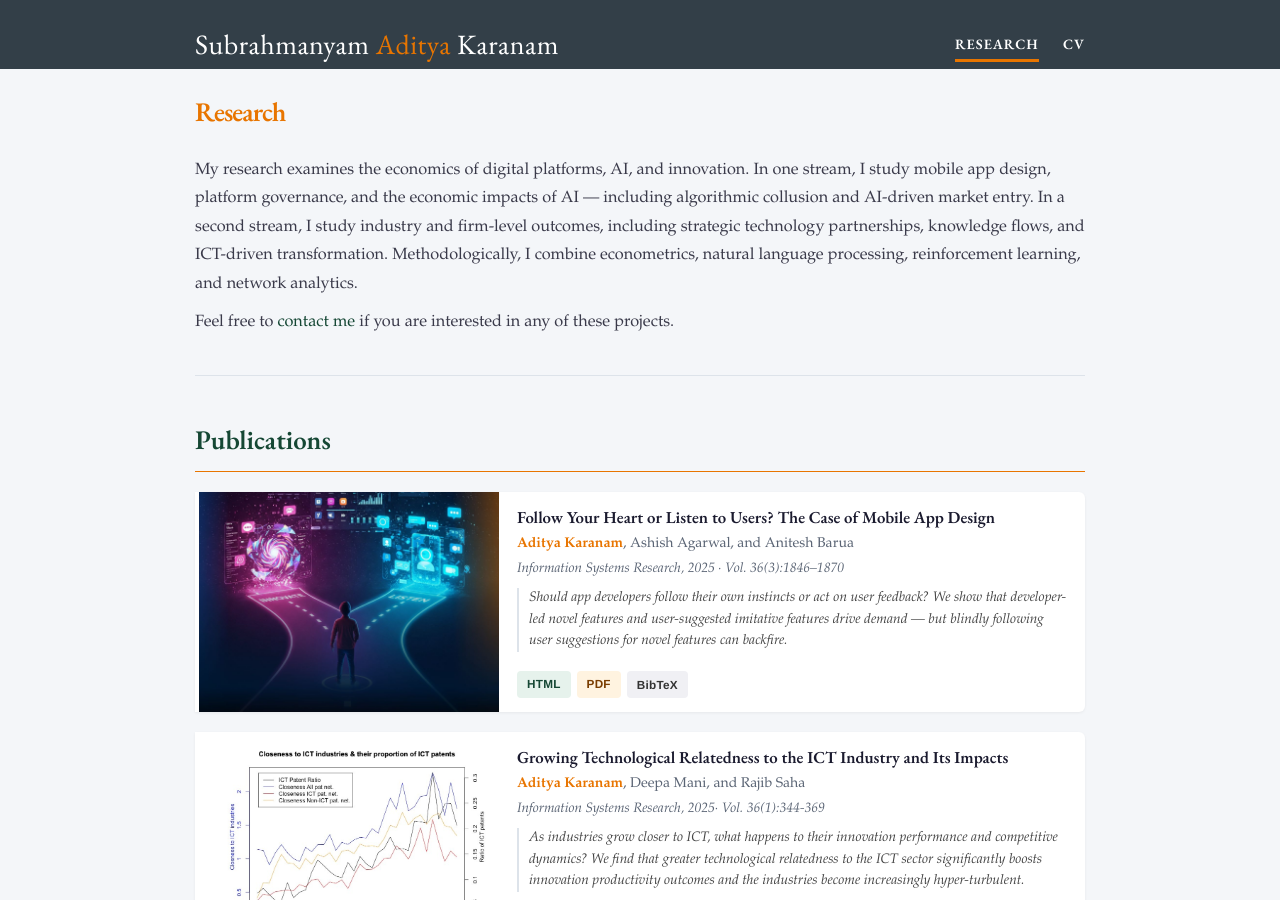
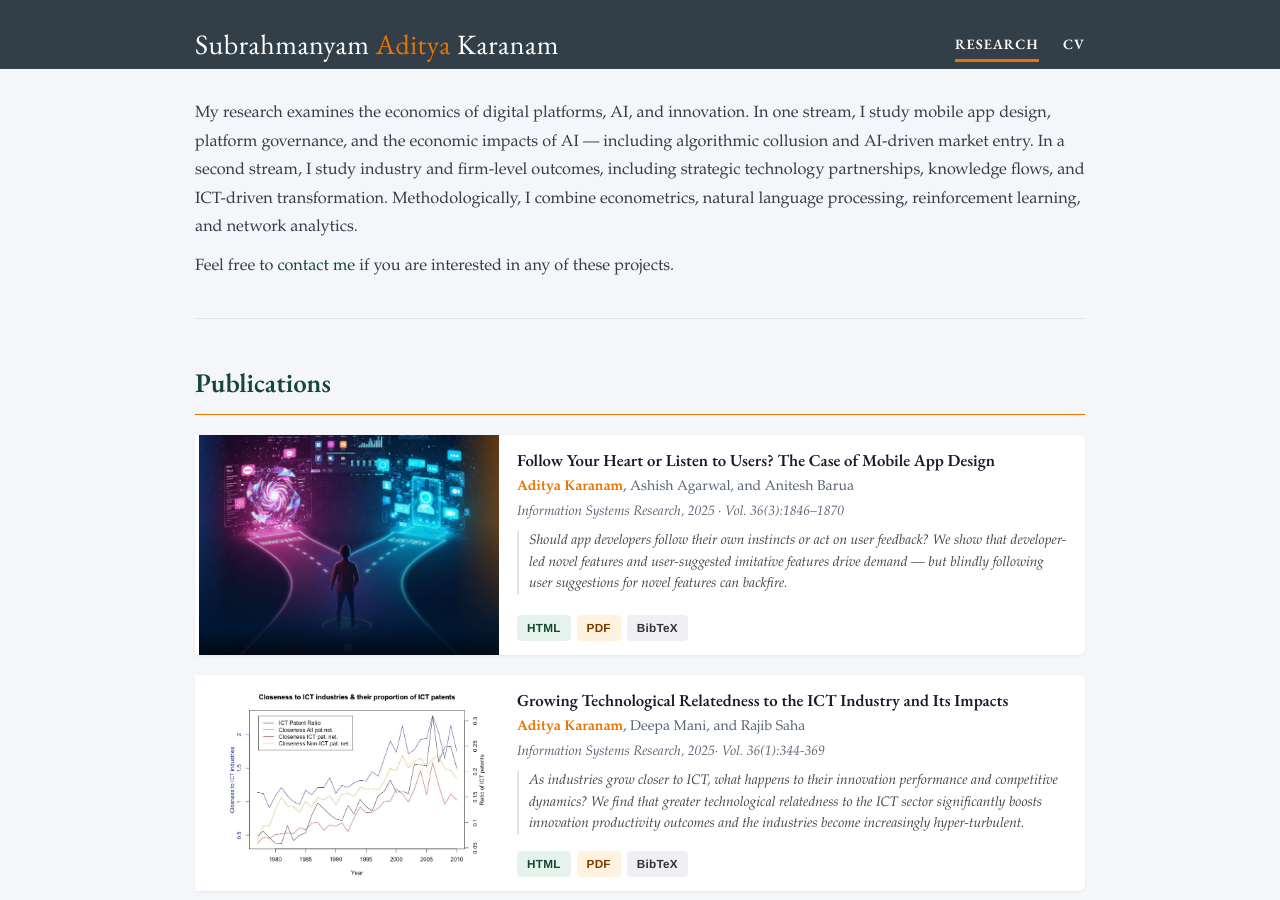
Before and after one commit to askaranam/askaranam.github.io, a Jekyll site: the page built from research.html, in a window 1280 px wide and 900 px high. Built offline with Jekyll 4.4.1, drawn with Linux system fonts in a browser that asks for light colours; nearby versions of some CDN libraries; some web fonts are replaced.

Commit message:
Update page.html

```diff
--- a/_layouts/page.html
+++ b/_layouts/page.html
@@ -3,9 +3,11 @@
 ---
 <div class="post">
 
+  {% unless page.hide_title %}
   <header class="post-header">
     <h1 class="post-title">{{ page.title }}</h1>
   </header>
+{% endunless %}
 
   <article class="post-content">
     {{ content }}
```
